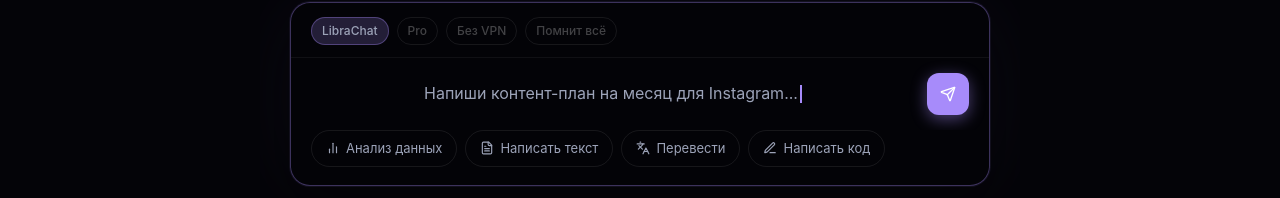
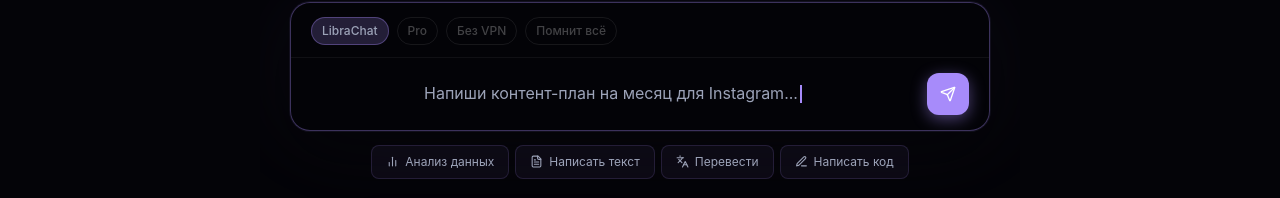
Before and after one commit to kriptononny-lab/librachat, a Next.js app: page / in a window 1280 px wide. Shown: the part 595-793 px from the top of the page. Built offline with nearby package versions, Linux system fonts and the light colour scheme; no server answers.

Commit message:
feat: aurora color scheme

```diff
--- a/src/components/sections/hero-section.tsx
+++ b/src/components/sections/hero-section.tsx
@@ -163,32 +163,6 @@ function AnimatedInput() {
         >
           <Send size={16} color="#ffffff" />
         </button>
-      </div>
-
-      {/* Быстрые действия — только десктоп */}
-      <div
-        className="widget-actions"
-        style={{ padding: "0 20px 18px", display: "flex", gap: "8px" }}
-      >
-        {QUICK_ACTIONS.map(({ icon: Icon, label }) => (
-          <span
-            key={label}
-            style={{
-              display: "inline-flex",
-              alignItems: "center",
-              gap: "6px",
-              padding: "7px 14px",
-              borderRadius: "999px",
-              fontSize: "13px",
-              border: "1px solid rgba(255,255,255,0.08)",
-              color: "#9CA3B8",
-              cursor: "pointer",
-            }}
-          >
-            <Icon size={14} />
-            {label}
-          </span>
-        ))}
       </div>
     </div>
   );
```
